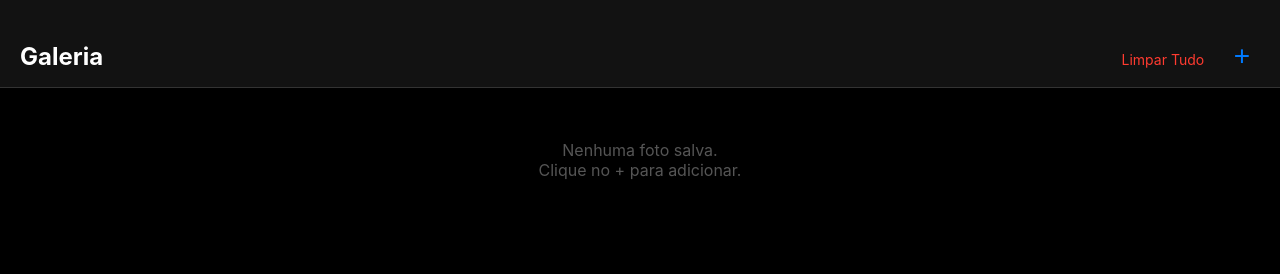
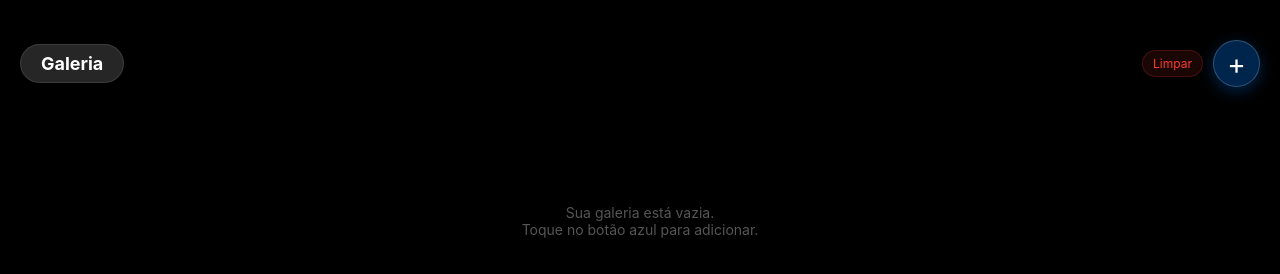
Before and after one commit to luhyzi/test-interface-, a plain HTML site: page index.html in a window 1280 px wide. Drawn offline with Linux system fonts and the light colour scheme.

Commit message:
Atualizar o index.html

```diff
--- a/index.html
+++ b/index.html
@@ -3,11 +3,11 @@
 <head>
     <meta charset="UTF-8">
     <meta name="viewport" content="width=device-width, initial-scale=1.0">
-    <title>Minha Galeria Real</title>
+    <title>Galeria Glass</title>
     <style>
         body {
             margin: 0;
-            background-color: #000;
+            background-color: #000; /* Fundo preto total */
             font-family: -apple-system, BlinkMacSystemFont, "Segoe UI", Roboto, sans-serif;
             color: white;
             height: 100vh;
@@ -15,11 +15,11 @@
             flex-direction: column;
         }
 
-        /* Cabeçalho */
+        /* Cabeçalho Transparente */
         .cabecalho {
             padding: 40px 20px 15px 20px;
-            background: rgba(20, 20, 20, 0.95);
-            border-bottom: 1px solid #333;
+            /* Removemos o fundo sólido para destacar as bolhas */
+            background: transparent;
             display: flex;
             justify-content: space-between;
             align-items: center;
@@ -28,24 +28,58 @@
             z-index: 10;
         }
 
-        .titulo { font-size: 24px; font-weight: bold; }
-
-        /* Botão de Adicionar (+) */
-        .btn-add {
-            font-size: 28px;
-            color: #007AFF;
-            cursor: pointer;
-            background: none;
-            border: none;
-            padding: 0 10px;
+        /* --- MUDANÇA 1: A BOLHA DO TÍTULO --- */
+        .titulo-bolha {
+            background: rgba(255, 255, 255, 0.15); /* Branco bem fraquinho */
+            backdrop-filter: blur(10px); /* O Desfoque Mágico */
+            -webkit-backdrop-filter: blur(10px); /* Para funcionar no iPhone */
+            padding: 8px 20px;
+            border-radius: 30px; /* Borda bem redonda */
+            border: 1px solid rgba(255, 255, 255, 0.1); /* Borda fina sutil */
+            font-size: 18px;
+            font-weight: bold;
+            display: flex;
+            align-items: center;
+            gap: 10px;
         }
 
-        /* Botão de Limpar (Lixeira) */
+        /* --- MUDANÇA 2: O BOTÃO REDONDO DESFOCADO --- */
+        .btn-add-redondo {
+            width: 45px;
+            height: 45px;
+            border-radius: 50%; /* Faz virar uma bola perfeita */
+
+            /* Efeito de Vidro Azulado */
+            background: rgba(0, 122, 255, 0.3);
+            backdrop-filter: blur(10px);
+            -webkit-backdrop-filter: blur(10px);
+            border: 1px solid rgba(255, 255, 255, 0.2);
+
+            color: white;
+            font-size: 28px;
+            display: flex;          /* Centraliza o + */
+            align-items: center;
+            justify-content: center;
+            cursor: pointer;
+            box-shadow: 0 4px 15px rgba(0, 122, 255, 0.3); /* Brilho azul */
+            transition: transform 0.2s;
+        }
+
+        .btn-add-redondo:active {
+            transform: scale(0.9); /* Diminui ao clicar */
+        }
+
+        /* Botão de Limpar (Texto pequeno) */
         .btn-limpar {
-            font-size: 14px;
-            color: #ff3b30;
+            font-size: 12px;
+            color: #ff3b30; /* Vermelho */
+            background: rgba(255, 59, 48, 0.1);
+            padding: 5px 10px;
+            border-radius: 15px;
             cursor: pointer;
-            margin-right: 15px;
+            margin-right: 10px;
+            text-decoration: none;
+            border: 1px solid rgba(255, 59, 48, 0.2);
         }
 
         /* Área das fotos */
@@ -57,7 +91,7 @@
 
         .grid-fotos {
             display: grid;
-            grid-template-columns: repeat(3, 1fr); /* 3 colunas */
+            grid-template-columns: repeat(3, 1fr);
             gap: 2px;
         }
 
@@ -76,8 +110,6 @@
             transition: transform 0.3s;
         }
 
-        .foto:active { transform: scale(1.1); }
-
         /* Input escondido */
         #input-real { display: none; }
 
@@ -85,8 +117,8 @@
         .msg-vazio {
             text-align: center;
             color: #555;
-            margin-top: 50px;
-            display: none;
+            margin-top: 100px;
+            font-size: 14px;
         }
 
     </style>
@@ -94,18 +126,20 @@
 <body>
 
     <div class="cabecalho">
-        <div style="display:flex; align-items:center">
-            <span class="titulo">Galeria</span>
+        <div class="titulo-bolha">
+            <span>Galeria</span>
         </div>
-        <div>
-            <span class="btn-limpar" onclick="limparTudo()">Limpar Tudo</span>
-            <button class="btn-add" onclick="abrirSeletor()">+</button>
+
+        <div style="display: flex; align-items: center;">
+            <span class="btn-limpar" onclick="limparTudo()">Limpar</span>
+
+            <div class="btn-add-redondo" onclick="abrirSeletor()">+</div>
         </div>
     </div>
 
     <div class="scroll-area">
         <div id="mensagem-vazio" class="msg-vazio">
-            Nenhuma foto salva.<br>Clique no + para adicionar.
+            Sua galeria está vazia.<br>Toque no botão azul para adicionar.
         </div>
         <div class="grid-fotos" id="grid">
             </div>
@@ -117,48 +151,37 @@
         const grid = document.getElementById('grid');
         const msgVazio = document.getElementById('mensagem-vazio');
 
-        // 1. AO ABRIR O SITE: Carrega as fotos salvas
+        // AO ABRIR O SITE: Carrega as fotos salvas
         window.onload = function() {
             carregarFotosSalvas();
         };
 
-        // Função para abrir a galeria do celular
         function abrirSeletor() {
             document.getElementById('input-real').click();
         }
 
-        // 2. O SEGREDO: Função que converte a foto e salva na memória
+        // Função que converte e salva
         function salvarFoto(input) {
             if (input.files && input.files[0]) {
                 const arquivo = input.files[0];
-
-                // Leitor de arquivo
                 const leitor = new FileReader();
 
                 leitor.onload = function(e) {
-                    const fotoBase64 = e.target.result; // A foto convertida em texto
+                    const fotoBase64 = e.target.result;
 
                     try {
-                        // Tenta salvar na memória do navegador
                         let fotosAntigas = JSON.parse(localStorage.getItem('minhasFotosLuiz')) || [];
                         fotosAntigas.push(fotoBase64);
-
                         localStorage.setItem('minhasFotosLuiz', JSON.stringify(fotosAntigas));
-
-                        // Mostra na tela imediatamente
                         adicionarNaTela(fotoBase64);
-
                     } catch (erro) {
-                        alert("Memória cheia! Apague algumas fotos (Limpar Tudo) para colocar novas.");
+                        alert("Memória do navegador cheia! Limpe algumas fotos.");
                     }
                 }
-
-                // Começa a ler o arquivo
                 leitor.readAsDataURL(arquivo);
             }
         }
 
-        // Função que lê a memória e coloca as fotos na tela
         function carregarFotosSalvas() {
             const fotosSalvas = JSON.parse(localStorage.getItem('minhasFotosLuiz')) || [];
 
@@ -172,26 +195,21 @@
             }
         }
 
-        // Cria o elemento HTML da imagem
         function adicionarNaTela(imagemSrc) {
             msgVazio.style.display = 'none';
-
             const div = document.createElement('div');
             div.className = 'foto-container';
-
             const img = document.createElement('img');
             img.src = imagemSrc;
             img.className = 'foto';
-
             div.appendChild(img);
             grid.appendChild(div);
         }
 
-        // Função para apagar tudo (caso lote a memória)
         function limparTudo() {
-            if(confirm("Tem certeza? Isso vai apagar todas as fotos salvas.")) {
+            if(confirm("Apagar todas as fotos?")) {
                 localStorage.removeItem('minhasFotosLuiz');
-                location.reload(); // Recarrega a página
+                location.reload();
             }
         }
     </script>
```
